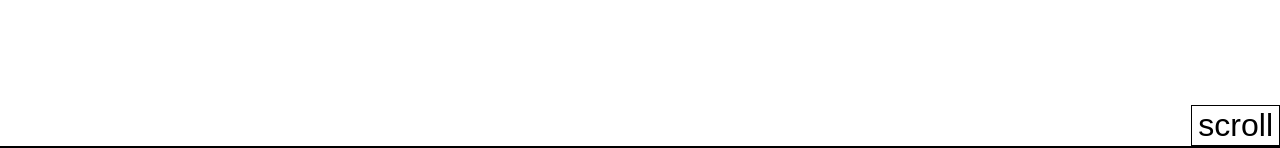
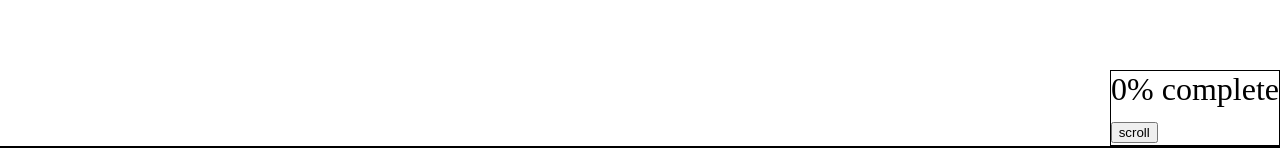
Before and after one commit to player2point0/AthenaSwanApp, a React (Create React App) app: page / in a window 1280 px wide. Shown: the part 654-802 px from the top of the page. Built offline with nearby package versions, Linux system fonts and the light colour scheme.

Commit message:
scroll percentage

```diff
--- a/src/App.tsx
+++ b/src/App.tsx
@@ -1,6 +1,6 @@
-import { RefObject, useEffect, useState } from "react";
+import { RefObject, useState } from "react";
 import ScrollButton from "./core/components/ScrollButton";
-import { useScreenWidth } from "./core/hooks";
+import { useScreenWidth, useScrollPosition } from "./core/hooks";
 import Chapter1 from "./pages/Chapter1";
 import Chapter2 from "./pages/Chapter2";
 import Chapter3 from "./pages/Chapter3";
@@ -10,22 +10,13 @@ import Chapter6 from "./pages/Chapter6";
 import Intro from "./pages/Intro";
 
 const App = () => {
-	const [scrollPosition, setScrollPosition] = useState(0);
 	const screenWidth = useScreenWidth();
+	const scrollPosition = useScrollPosition();
 	const isMobile = screenWidth <= 768;
 
 	const [sectionRefs, setSectionRefs] = useState(
 		new Map<string, RefObject<HTMLBodyElement>>()
 	);
-
-	function updatePosition() {
-		setScrollPosition(Math.round(window.pageYOffset));
-	}
-
-	useEffect(() => {
-		window.addEventListener("scroll", updatePosition);
-		return () => window.removeEventListener("scroll", updatePosition);
-	}, []);
 
 	const scrollToNextSection = () => {
 		const refs = Array.from(sectionRefs.values());
--- a/src/core/components/ScrollButton/ScrollButton.tsx
+++ b/src/core/components/ScrollButton/ScrollButton.tsx
@@ -1,4 +1,5 @@
 import { FC } from "react";
+import { useScrollPosition } from "../../hooks";
 import styles from "./ScrollButton.module.css";
 
 type Props = {
@@ -6,10 +7,27 @@ type Props = {
 };
 
 const ScrollButton: FC<Props> = ({ onClick }) => {
+	const height = document.body.scrollHeight;
+	const scrollPosition = useScrollPosition();
+
+	const mapRange = (
+		val: number,
+		in_min: number,
+		in_max: number,
+		out_min: number,
+		out_max: number
+	) => ((val - in_min) * (out_max - out_min)) / (in_max - in_min) + out_min;
+
+	//TODO fix for different screen sizes
+	const percentage = (scrollPosition / height) * 100;
+	const mappedPercentage = mapRange(percentage, 0, 92, 0, 100);
+	const percentageScrolled = Math.round(mappedPercentage);
+
 	return (
-		<button className={styles.scrollButton} onClick={onClick}>
-			scroll
-		</button>
+		<div className={styles.scrollButton}>
+			<div>{percentageScrolled}% complete</div>
+			<button onClick={onClick}>scroll</button>
+		</div>
 	);
 };
 
--- a/src/core/hooks/index.tsx
+++ b/src/core/hooks/index.tsx
@@ -16,3 +16,20 @@ export const useScreenWidth = () => {
 
 	return width;
 };
+
+export const useScrollPosition = () => {
+	const [scrollPosition, setScrollPosition] = useState(
+		Math.round(window.pageYOffset)
+	);
+
+	function updatePosition() {
+		setScrollPosition(Math.round(window.pageYOffset));
+	}
+
+	useEffect(() => {
+		window.addEventListener("scroll", updatePosition);
+		return () => window.removeEventListener("scroll", updatePosition);
+	}, []);
+
+	return scrollPosition;
+};
```
